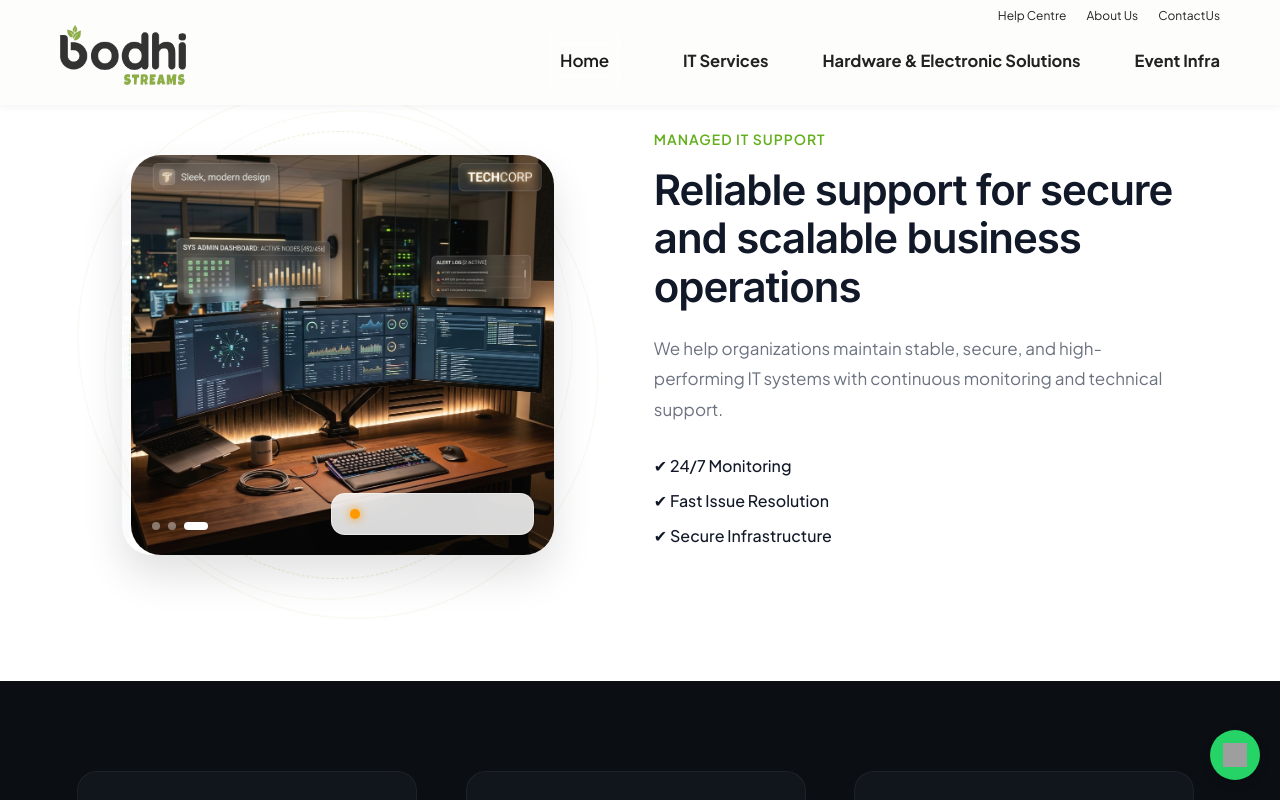
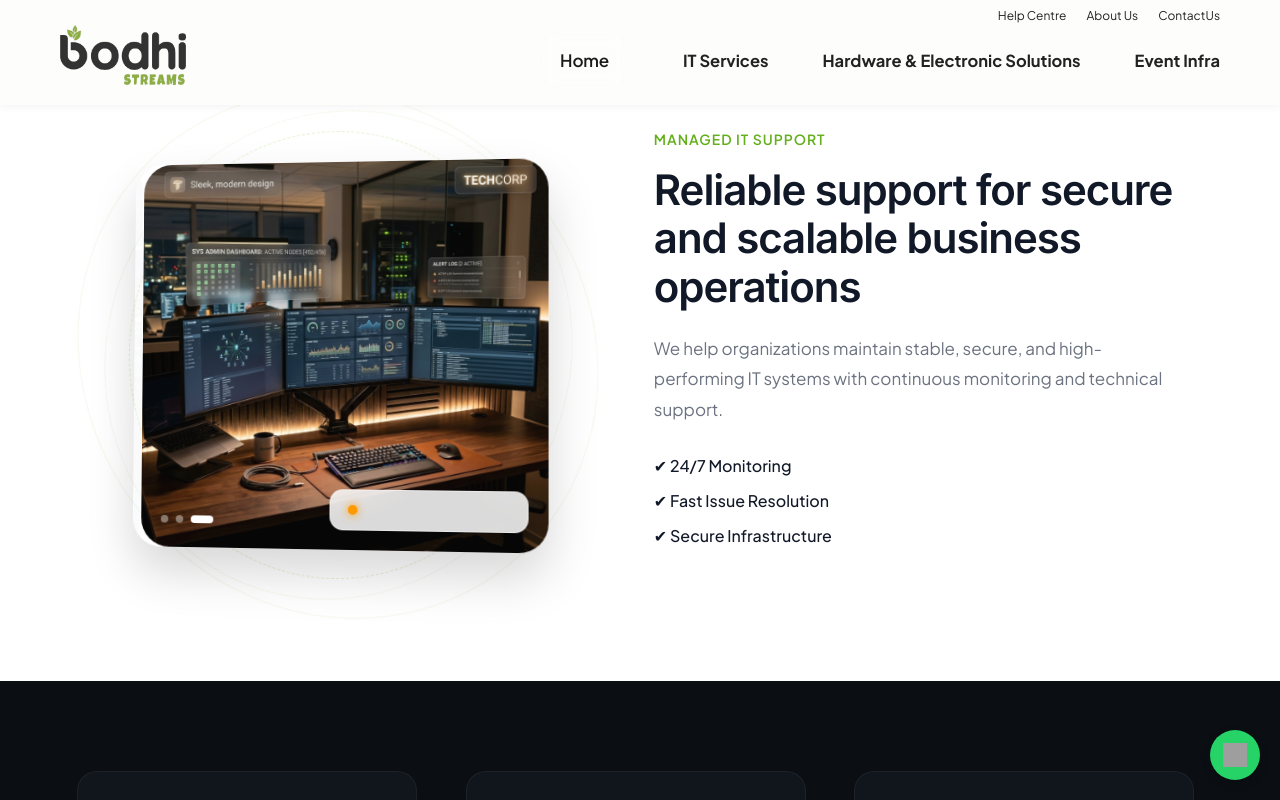
Before and after one commit to iyyansoft/Bodhistreams, a React (Vite) app: page /managed-support in a window 1280 px wide. Shown: the top 800 px of the page. Built offline with nearby package versions, Linux system fonts and the light colour scheme; grey boxes are pictures that could not be loaded; a web font is replaced by a local one.

Commit message:
feat: add premium 3D curved display perspective card transform on hover for support slideshow

```diff
--- a/src/pages/it-services/ManagedSupport.css
+++ b/src/pages/it-services/ManagedSupport.css
@@ -79,7 +79,17 @@
   height: 400px;
   border-radius: 30px;
   overflow: hidden;
-  box-shadow: 0 20px 40px rgba(0, 0, 0, 0.12);
+  box-shadow: 0 25px 50px rgba(0, 0, 0, 0.16);
+
+  /* Curved Screen 3D Effect */
+  transform: perspective(1500px) rotateY(-8deg) rotateX(2deg) scale(0.97);
+  transform-style: preserve-3d;
+  transition: transform 0.6s cubic-bezier(0.16, 1, 0.3, 1), box-shadow 0.6s ease;
+}
+
+.it-support-image-card:hover {
+  transform: perspective(1500px) rotateY(-2deg) rotateX(0deg) scale(1);
+  box-shadow: 0 30px 60px rgba(140, 198, 63, 0.15);
 }
 
 .slide-wrapper {
@@ -940,6 +950,10 @@
     justify-content: center;
   }
 
+  .it-support-image-card {
+    transform: none !important;
+  }
+
   .it-support-image-card,
   .slide-wrapper,
   .it-support-image {
```
